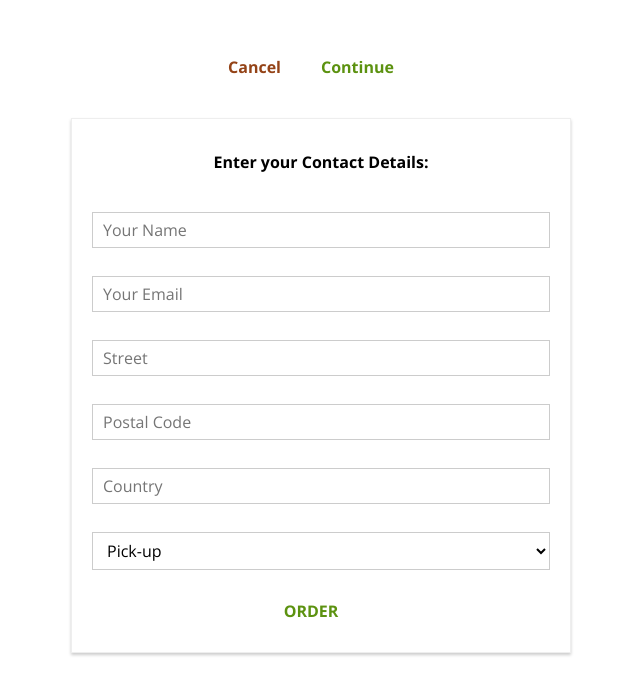
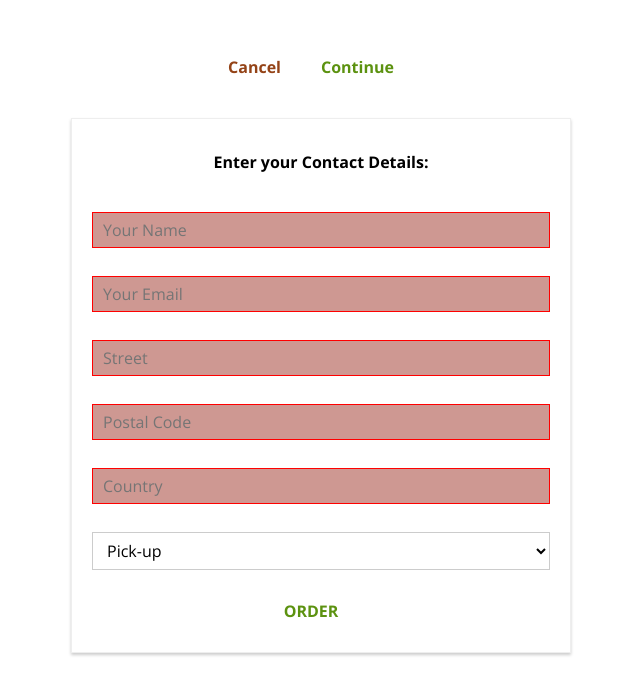
Before and after one commit to janko101/burger-builder-app, a React (Create React App) app: page /checkout/contact-data in a window 1280 px wide. Shown: the part 700-1373 px from the top of the page, without its empty margins (319-959 px from the left). Built offline with nearby package versions, Linux system fonts and the light colour scheme.

Commit message:
Adds invalid css class when an input field is not valid by rules + add a rule that a dot is required in the email

```diff
--- a/src/Components/ContactData.jsx
+++ b/src/Components/ContactData.jsx
@@ -29,7 +29,7 @@ class ContactData extends Component {
         value: "",
         validation: {
           required: true,
-          hasAtSign: true,
+          hasEmailFormat: true,
         },
         valid: false
       },
@@ -119,8 +119,8 @@ class ContactData extends Component {
     if (rules.length) {
       isValid = value.length === rules.length
     }
-    if (rules.hasAtSign) {
-      isValid = value.includes('@')
+    if (rules.hasEmailFormat) {
+      isValid = value.includes('@' && '.')
     }
     return isValid
   }
@@ -157,6 +157,8 @@ class ContactData extends Component {
             elementConfig={formElement.config.elementConfig}
             value={formElement.config.value}
             changed={(event) => this.inputHandler(event, formElement.id)}
+            invalid={!formElement.config.valid}
+            hasValidation={formElement.config.validation}
           />
         ))}
         <Button buttonType="Success">
--- a/src/Components/Input.jsx
+++ b/src/Components/Input.jsx
@@ -3,11 +3,15 @@ import classes from "./Input.module.css";
 
 const Input = (props) => {
   let inputElement;
+  const inputClass = [classes.InputElement]
+  if (props.invalid && props.hasValidation) {
+    inputClass.push(classes.Invalid)
+  }
   switch (props.elementType) {
     case "input":
       inputElement = (
         <input
-          className={classes.InputElement}
+          className={inputClass.join(' ')}
           {...props.elementConfig}
           value={props.value}
           onChange={props.changed}
@@ -17,7 +21,7 @@ const Input = (props) => {
     case "select":
       inputElement = (
         <select
-          className={classes.InputElement}
+          className={inputClass.join(' ')}
           value={props.value}
           onChange={props.changed}
         >
@@ -33,7 +37,7 @@ const Input = (props) => {
     case "textarea":
       inputElement = (
         <textarea
-          className={classes.InputElement}
+          className={inputClass.join(' ')}
           {...props.elementConfig}
           value={props.value}
           onChange={props.changed}
@@ -43,7 +47,7 @@ const Input = (props) => {
     default:
       inputElement = (
         <input
-          className={classes.InputElement}
+          className={inputClass.join(' ')}
           {...props.elementConfig}
           value={props.value}
         />
--- a/src/Components/Input.module.css
+++ b/src/Components/Input.module.css
@@ -25,3 +25,8 @@
   outline: none;
   background-color: #ccc;
 }
+
+.Invalid {
+  border-color: red;
+  background-color: rgb(206, 152, 146);
+}
```
